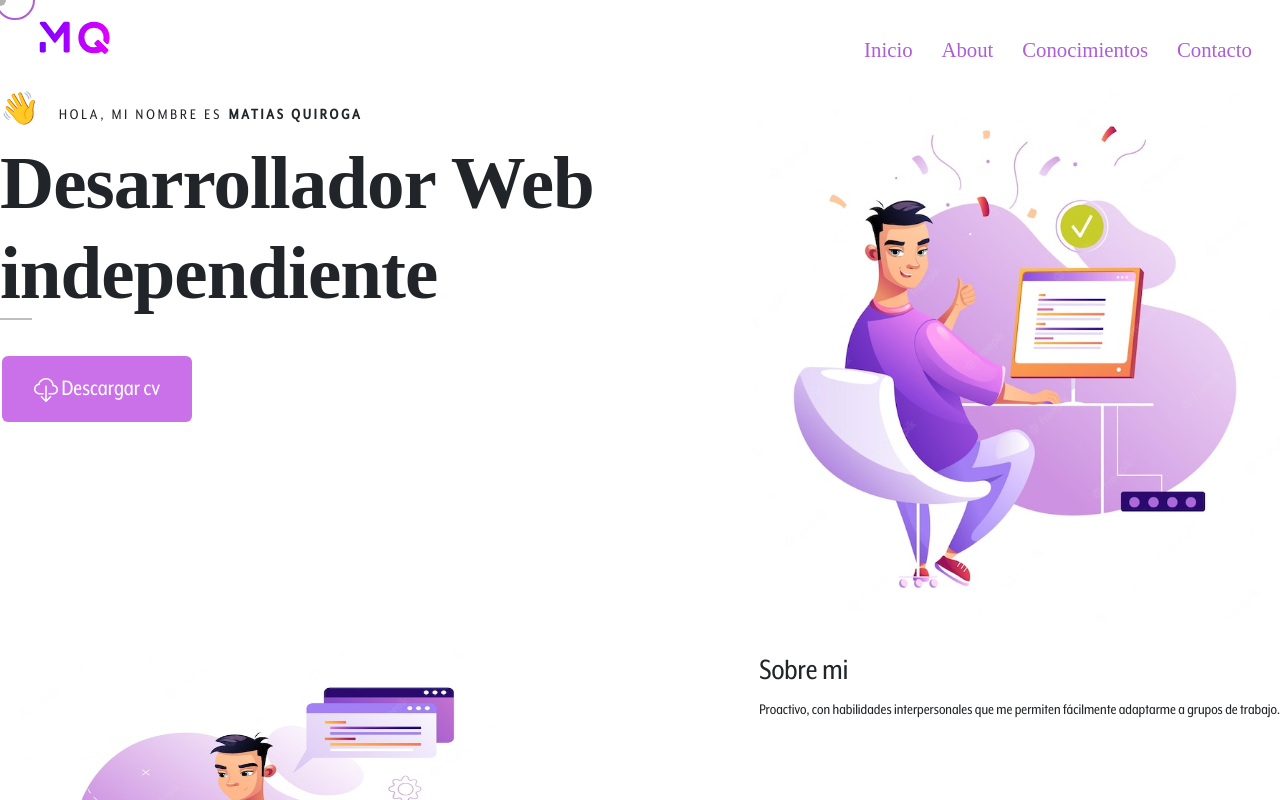
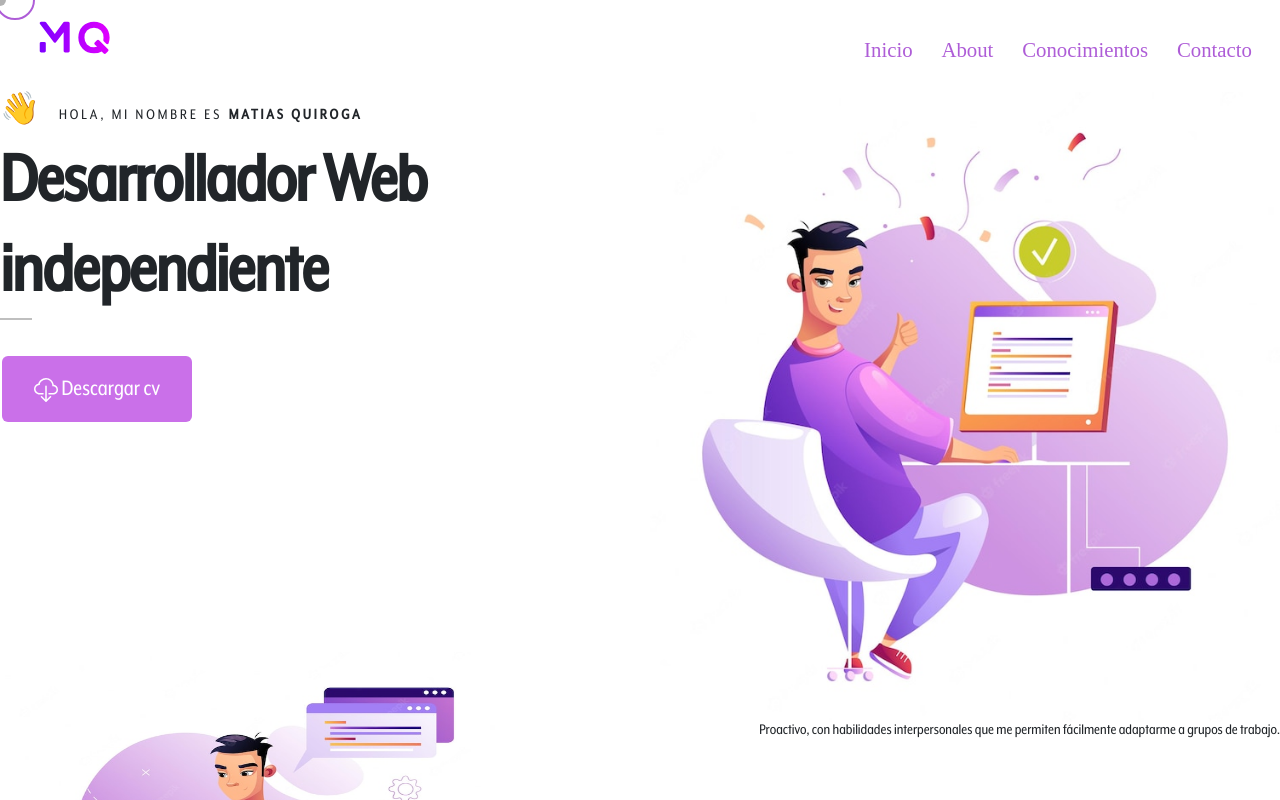
Before and after one commit to matias798/portfolio-nextjs, a Next.js app: page / in a window 1280 px wide. Shown: the top 800 px of the page. Built offline with nearby package versions, Linux system fonts and the light colour scheme.

Commit message:
changed h2 font size

```diff
--- a/styles/globals.css
+++ b/styles/globals.css
@@ -9,7 +9,7 @@ html,
 body {
   padding: 0;
   margin: 0;
-  font-family:MrEaves, -apple-system, BlinkMacSystemFont, Segoe UI, Roboto, Oxygen,
+  font-family: MrEaves, -apple-system, BlinkMacSystemFont, Segoe UI, Roboto, Oxygen,
     Ubuntu, Cantarell, Fira Sans, Droid Sans, Helvetica Neue, sans-serif !important;
 }
 
@@ -51,7 +51,8 @@ p {
   box-sizing: border-box;
 }
 
-body, html {
+body,
+html {
   width: 100%;
   height: 100%;
 }
@@ -64,9 +65,10 @@ section {
   flex-direction: column;
 }
 
-h1 {
-  font-family: montserrat;
-  font-size: 40px;
+h2 {
+  font-size: 3em !important;
+  font-weight: bold;
+  letter-spacing: -1px;
 }
 
 a {
```
